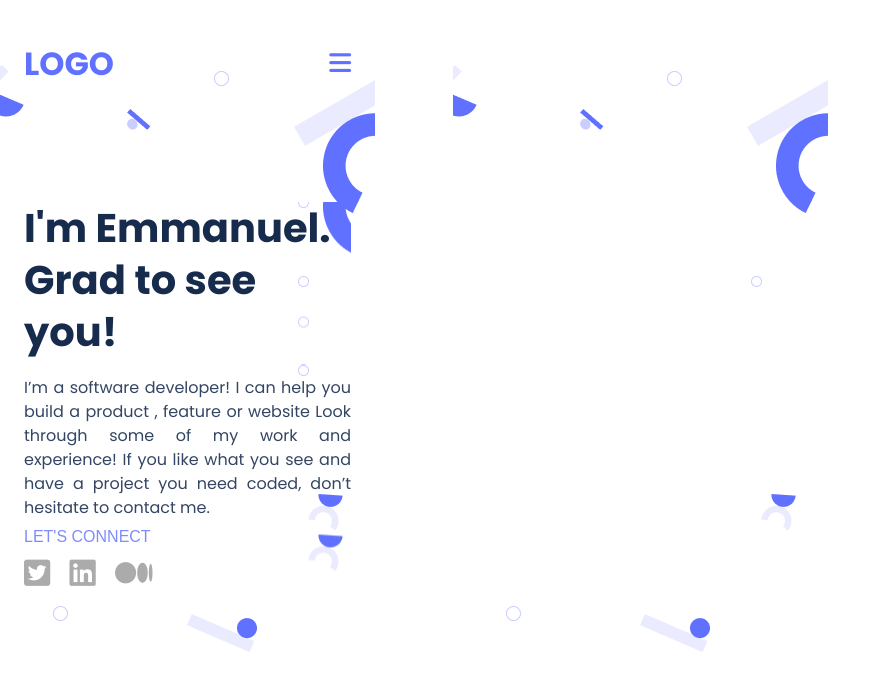
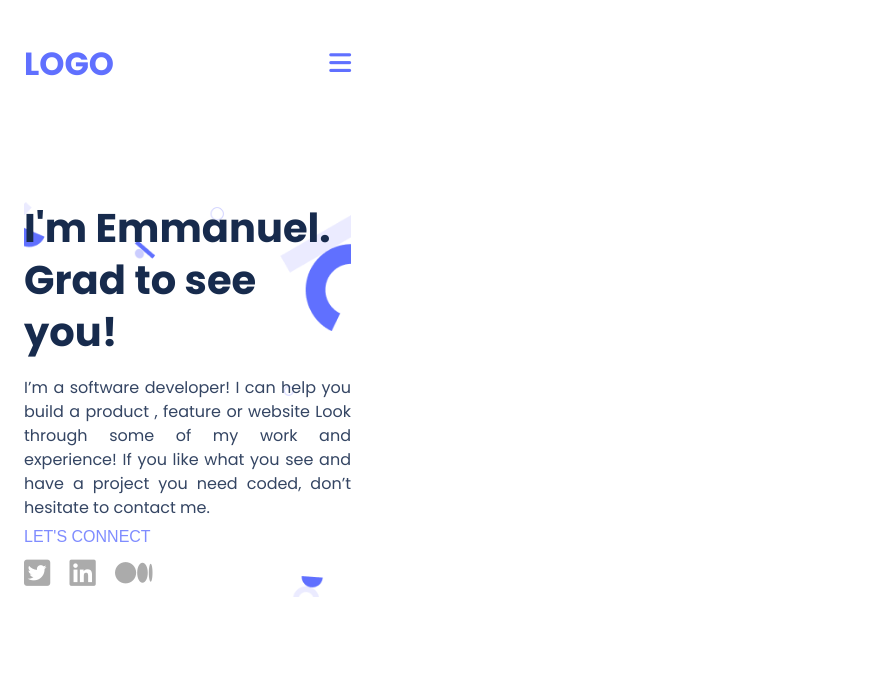
Before and after one commit to musangamfure/portfolio, a website: page index.html in a window 1280 px wide. Shown: the whole page, without its empty margins (0-891 px from the left). Drawn offline with Linux system fonts and the light colour scheme.

Commit message:
Correct the background position and update html file

```diff
--- a/index.html
+++ b/index.html
@@ -36,7 +36,7 @@
         <i class="fa-solid fa-bars"></i>
       </nav>
     </header>
-    <main class="hero">
+    <section class="hero">
       <div class="hero-title">
         <h1>
           I'm Emmanuel.<br />
@@ -67,6 +67,6 @@
           </li>
         </ul>
       </div>
-    </main>
+    </section>
   </body>
 </html>
--- a/style.css
+++ b/style.css
@@ -2,9 +2,6 @@
   margin: 0;
   padding: 0;
   box-sizing: border-box;
-  background-image: url(./imges/background\ image.png);
-  background-repeat: no-repeat;
-  background-position: center;
 }
 
 body {
@@ -12,6 +9,12 @@ body {
   width: 375px;
   height: 718px;
   padding: 0 24px;
+}
+.hero {
+  background-image: url(./imges/background\ image.png);
+  background-repeat: no-repeat;
+  background-size: cover;
+  background-position-x: left;
 }
 
 .header {
```
